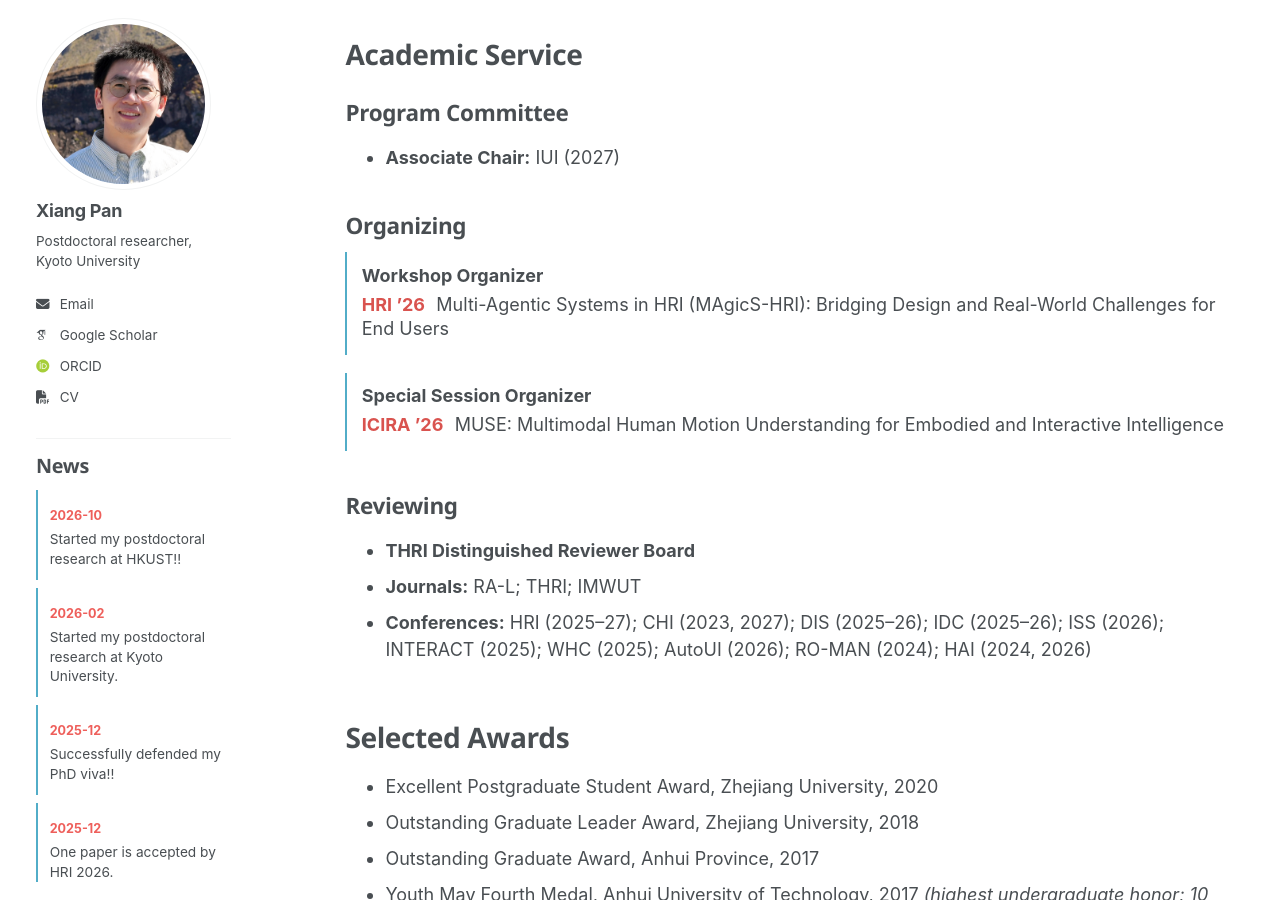
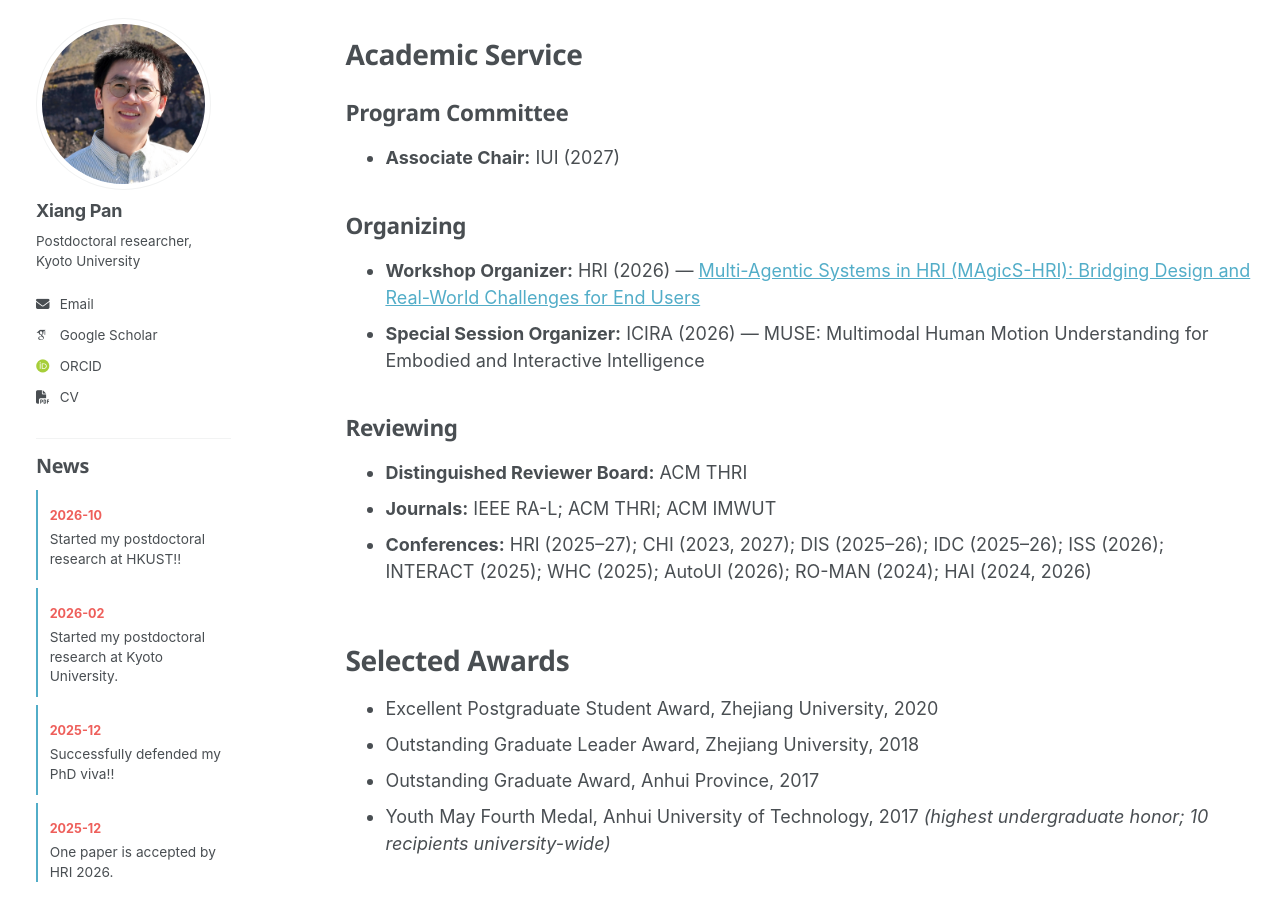
Before and after one commit to pan-xiang/pan-xiang.github.io, a Jekyll site: the page built from _pages/about.md, in a window 1280 px wide and 900 px high, scrolled down 1258 px. Built offline with Jekyll 4.4.1, drawn with Linux system fonts in a browser that asks for light colours; some web fonts are replaced.

Commit message:
Update about.md

```diff
--- a/_pages/about.md
+++ b/_pages/about.md
@@ -57,20 +57,12 @@ I welcome opportunities for research collaboration on these topics and in relate
 - **Associate Chair:** IUI (2027)
 
 ## Organizing
-<div class="service-list">
-  <article class="service-item">
-    <p class="service-role">Workshop Organizer</p>
-    <p class="service-details"><span class="service-kicker">HRI ’26</span> <a class="service-title" href="https://sites.google.com/view/magics-hri/home">Multi-Agentic Systems in HRI (MAgicS-HRI): Bridging Design and Real-World Challenges for End Users</a></p>
-  </article>
-  <article class="service-item">
-    <p class="service-role">Special Session Organizer</p>
-    <p class="service-details"><span class="service-kicker">ICIRA ’26</span> <span class="service-title">MUSE: Multimodal Human Motion Understanding for Embodied and Interactive Intelligence</span></p>
-  </article>
-</div>
+- **Workshop Organizer:** HRI (2026) — [Multi-Agentic Systems in HRI (MAgicS-HRI): Bridging Design and Real-World Challenges for End Users](https://sites.google.com/view/magics-hri/home)
+- **Special Session Organizer:** ICIRA (2026) — MUSE: Multimodal Human Motion Understanding for Embodied and Interactive Intelligence
 
 ## Reviewing
-- **THRI Distinguished Reviewer Board**
-- **Journals:** RA-L; THRI; IMWUT
+- **Distinguished Reviewer Board:** ACM THRI
+- **Journals:** IEEE RA-L; ACM THRI; ACM IMWUT
 - **Conferences:** HRI (2025–27); CHI (2023, 2027); DIS (2025–26); IDC (2025–26); ISS (2026); INTERACT (2025); WHC (2025); AutoUI (2026); RO-MAN (2024); HAI (2024, 2026)
 
 
```
